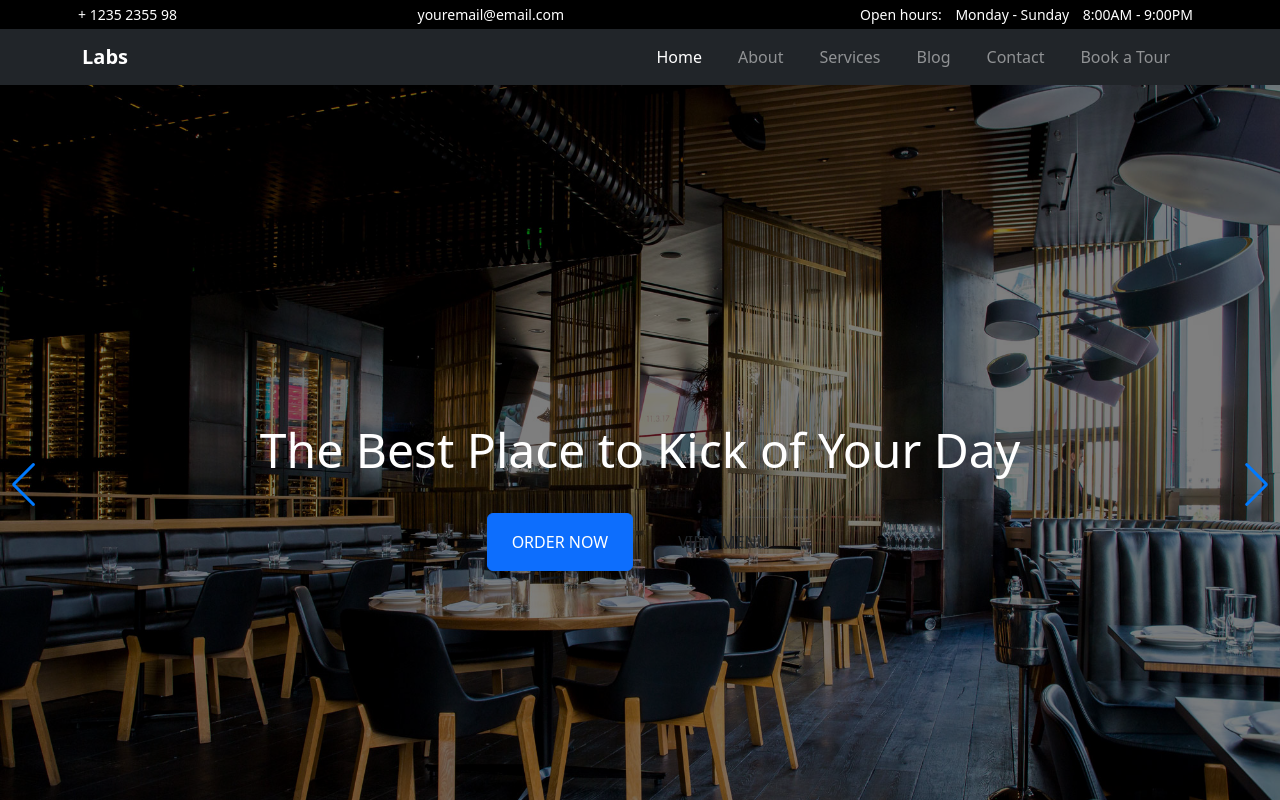
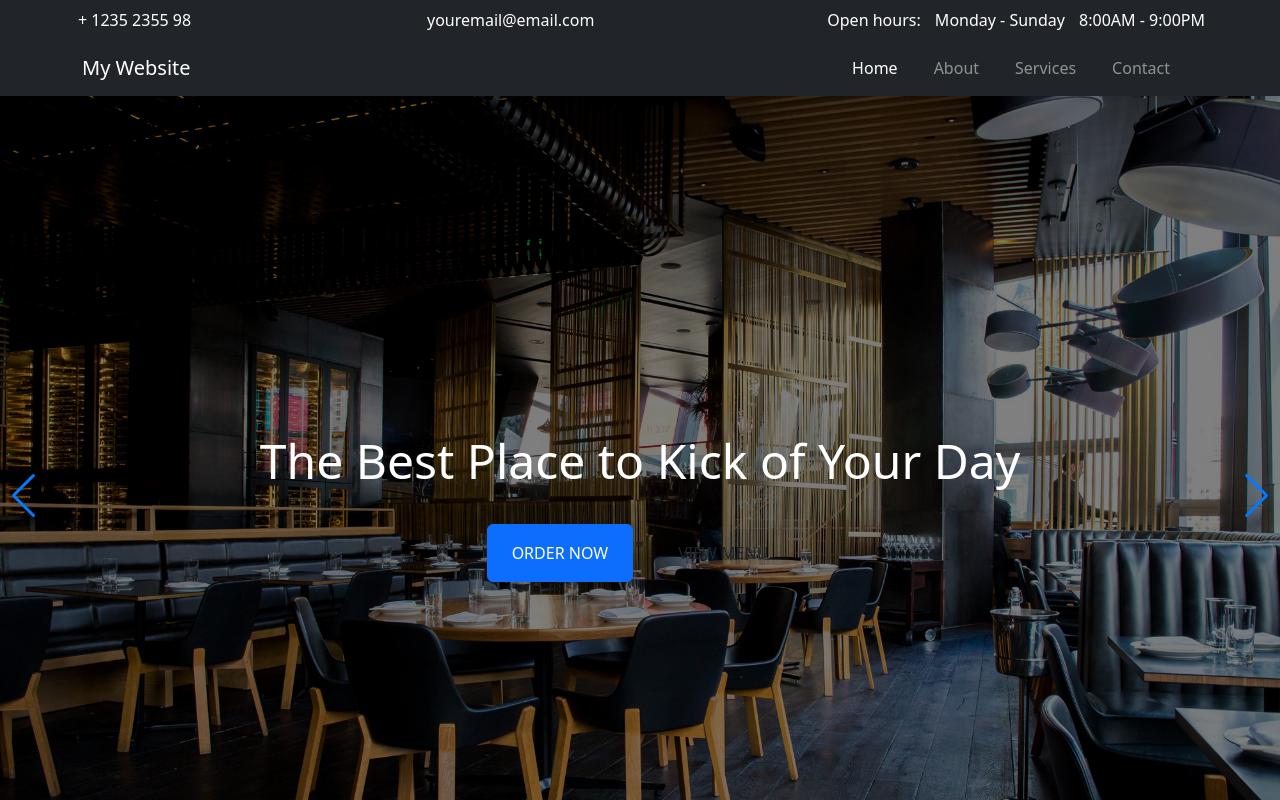
Before and after one commit to RajeshwariMarigoudra/Labs.com, a React (Vite) app: page / in a window 1280 px wide. Shown: the top 800 px of the page. Built offline with nearby package versions, Linux system fonts and the light colour scheme; some icons are missing.

Commit message:
add the booktourform

```diff
--- a/src/components/Navbar/Navbar.css
+++ b/src/components/Navbar/Navbar.css
@@ -1,12 +1,15 @@
-/* Example CSS for Navbar styling */
   .navbar {
-    background-color: #343a40 !important;
-  }
+    position: sticky;
+    top: 0;
+    z-index: 9999;  /* Ensure navbar stays on top */
+    background-color: #343a40; /* Your navbar background color */
+    box-shadow: 0 4px 6px rgba(0, 0, 0, 0.1); /* Optional shadow */
+  }/* Optional: Add shadow when sticky */
 
-  .navbar-brand {
-    font-size: 24px;
-    font-weight: bold;
-    color: white;
+
+/* Optional: Add smooth transition for shadow */
+.navbar {
+  transition: box-shadow 0.3s ease-in-out;
 }
 
 .navbar-nav .nav-link {
@@ -25,15 +28,3 @@
 .navbar-toggler .oi-menu {
   color: white;
 }
-
-  /* CTA Button Styling */
-  .nav-item.cta .nav-link {
-    background-color: #ff7f50;
-    color: white;
-    padding: 10px 20px;
-    border-radius: 50px;
-  }
-
-  .nav-item.cta .nav-link:hover {
-    background-color: #ff4d4d;
-  }
--- a/src/components/Navbar/Navbar.jsx
+++ b/src/components/Navbar/Navbar.jsx
@@ -1,51 +1,28 @@
-import React from "react";
+import React, { useState, useEffect } from "react";
 import { Link } from "react-router-dom"; // To use React Router for navigation
-import "./Navbar.css"; // Optional: Custom styles for the navbar
+import "./Navbar.css"; // Custom styles for the navbar
 
 const Navbar = () => {
   return (
-    <nav className="navbar navbar-expand-lg navbar-dark ftco_navbar bg-dark ftco-navbar-light" id="ftco-navbar">
+    <nav className="navbar navbar-expand-lg navbar-dark bg-dark sticky-top">
       <div className="container">
-        {/* Navbar Brand */}
-        <Link className="navbar-brand" to="/">Labs</Link>
-
-        {/* Navbar Toggler (Hamburger menu for mobile) */}
-        <button
-          className="navbar-toggler"
-          type="button"
-          data-toggle="collapse"
-          data-target="#ftco-nav"
-          aria-controls="ftco-nav"
-          aria-expanded="false"
-          aria-label="Toggle navigation"
-        >
-          <span className="oi oi-menu"></span> Services
+        <a className="navbar-brand" href="/">My Website</a>
+        <button className="navbar-toggler" type="button" data-toggle="collapse" data-target="#navbarNav" aria-controls="navbarNav" aria-expanded="false" aria-label="Toggle navigation">
+          <span className="navbar-toggler-icon"></span>
         </button>
-
-        {/* Navbar Menu */}
-        <div className="collapse navbar-collapse" id="ftco-nav">
+        <div className="collapse navbar-collapse" id="navbarNav">
           <ul className="navbar-nav ml-auto">
-            {/* Active Menu Item */}
             <li className="nav-item active">
-              <Link to="/" className="nav-link">Home</Link>
-            </li>
-
-            {/* Other Menu Items */}
-            <li className="nav-item">
-              <Link to="/about" className="nav-link">About</Link>
+              <a className="nav-link" href="/">Home</a>
             </li>
             <li className="nav-item">
-              <Link to="/menu" className="nav-link">Services</Link>
+              <a className="nav-link" href="/about">About</a>
             </li>
             <li className="nav-item">
-              <Link to="/blog" className="nav-link">Blog</Link>
+              <a className="nav-link" href="/services">Services</a>
             </li>
             <li className="nav-item">
-              <Link to="/contact" className="nav-link">Contact</Link>
-            </li>
-            {/* Call to Action Button */}
-            <li className="nav-item ">
-              <Link to="/reservation" className="nav-link">Book a Tour</Link>
+              <a className="nav-link" href="/contact">Contact</a>
             </li>
           </ul>
         </div>
--- a/src/components/TopBar/Topbar.css
+++ b/src/components/TopBar/Topbar.css
@@ -1,3 +1,4 @@
+/* Make the topbar sticky */
 .top {
   background-color: #000;
   color: white;
--- a/src/components/TopBar/Topbar.jsx
+++ b/src/components/TopBar/Topbar.jsx
@@ -1,15 +1,33 @@
-import React from "react";
+import React, { useState, useEffect } from "react";
 import "../TopBar/Topbar.css"; // Add your own styling or use inline styles if needed
 
 const Topbar = () => {
+  const [isSticky, setIsSticky] = useState(false);
+
+  useEffect(() => {
+    const handleScroll = () => {
+      if (window.scrollY > 0) {
+        setIsSticky(true); // Add sticky class when scrolled
+      } else {
+        setIsSticky(false); // Remove sticky class when at the top
+      }
+    };
+
+    window.addEventListener("scroll", handleScroll);
+
+    // Clean up event listener on component unmount
+    return () => {
+      window.removeEventListener("scroll", handleScroll);
+    };
+  }, []);
+
   return (
-    <div className="py-1 bg-black top">
+    <div className={`py-2 bg-dark text-white topbar ${isSticky ? "sticky" : ""}`}>
       <div className="container">
-        <div className="row no-gutters d-flex align-items-start align-items-center px-md-0">
-          <div className="col-lg-12 d-block">
-            <div className="row d-flex">
+        <div className="row no-gutters d-flex align-items-center">
+          <div className="col-12 d-flex justify-content-between">
             {/* Phone Number */}
-              <div className="col-md pr-4 d-flex topper align-items-center">
+            <div className="d-flex align-items-center">
               <div className="icon mr-2 d-flex justify-content-center align-items-center">
                 <span className="icon-phone2"></span>
               </div>
@@ -17,7 +35,7 @@ const Topbar = () => {
             </div>
 
             {/* Email */}
-              <div className="col-md pr-4 d-flex topper align-items-center">
+            <div className="d-flex align-items-center mx-4">
               <div className="icon mr-2 d-flex justify-content-center align-items-center">
                 <span className="icon-paper-plane"></span>
               </div>
@@ -25,8 +43,8 @@ const Topbar = () => {
             </div>
 
             {/* Open Hours */}
-              <div className="col-md-5 pr-4 d-flex topper align-items-center text-lg-right justify-content-end">
-                <p className="mb-0 register-link">
+            <div className="d-flex align-items-center">
+              <p className="mb-0 register-link text-lg-right">
                 <span>Open hours:</span>
                 <span> Monday - Sunday</span>
                 <span> 8:00AM - 9:00PM</span>
@@ -36,7 +54,6 @@ const Topbar = () => {
         </div>
       </div>
     </div>
-    </div>
   );
 };
 
```
Lines whose indentation alone changed are shown as unchanged.
